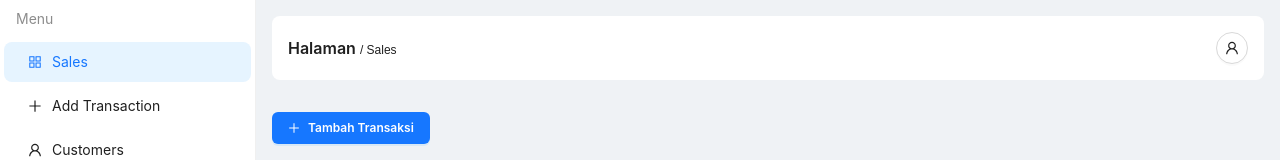
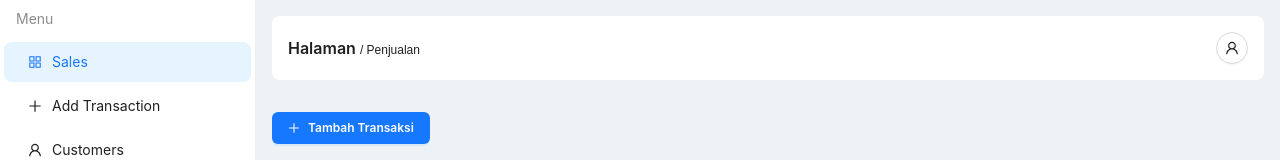
Before and after one commit to m-joseph27/fe-simple-transactions, a React (Create React App) app: page / in a window 1280 px wide. Shown: the top 160 px of the page. Built offline with nearby package versions, Linux system fonts and the light colour scheme; no server answers.

Commit message:
change name menu

```diff
--- a/src/components/sidebar/navbar.js
+++ b/src/components/sidebar/navbar.js
@@ -12,13 +12,13 @@ const Navbar = () => {
   const getCurrentMenu = () => {
     switch (location.pathname) {
       case '/':
-        return 'Sales';
+        return 'Penjualan';
       case '/add-transaction':
-        return 'Add Transaction';
+        return 'Tambah Transaksi';
       case '/customers':
-        return 'Customers';
+        return 'Pelanggan';
       case '/items':
-        return 'Items';
+        return 'Barang';
       default:
         return 'Menu';
     }
```
